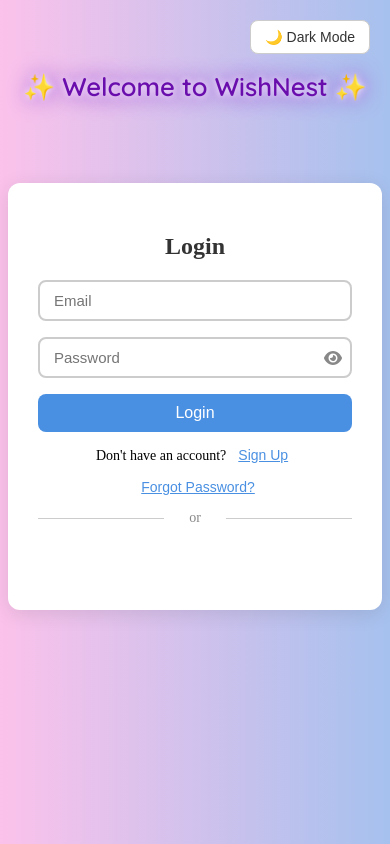
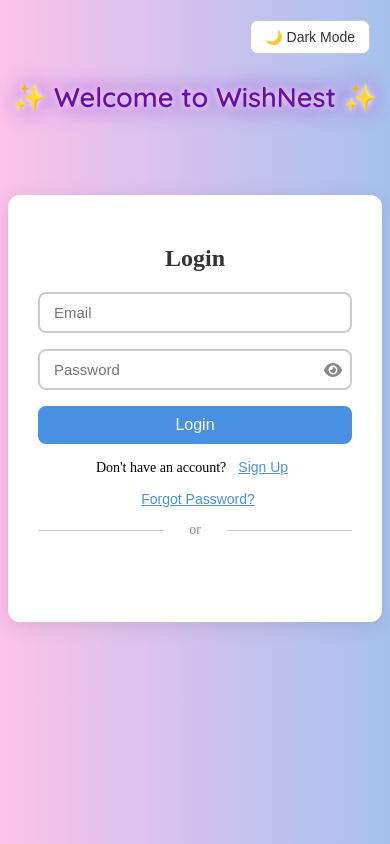
Before and after one commit to Sanashaik002/WishNest, a React (Create React App) app in the folder front-end/: page / in a window 390 px wide. Built offline with nearby package versions, Linux system fonts and the light colour scheme.

Commit message:
Update AuthForm.css

```diff
--- a/front-end/src/components/AuthForm.css
+++ b/front-end/src/components/AuthForm.css
@@ -218,9 +218,9 @@ body.dark-mode .welcome-heading {
 }
 @media (max-width: 600px) {
   .welcome-heading {
-    font-size: 1.6rem;           /* ~22–23 px, comfortable on phones */
+    font-size: 1.7rem;           /* ~22–23 px, comfortable on phones */
     line-height: 1.3;
-    margin-top: 70px;
+    margin-top: 80px;
     text-align: center;
     word-break: break-word;
   }
```
